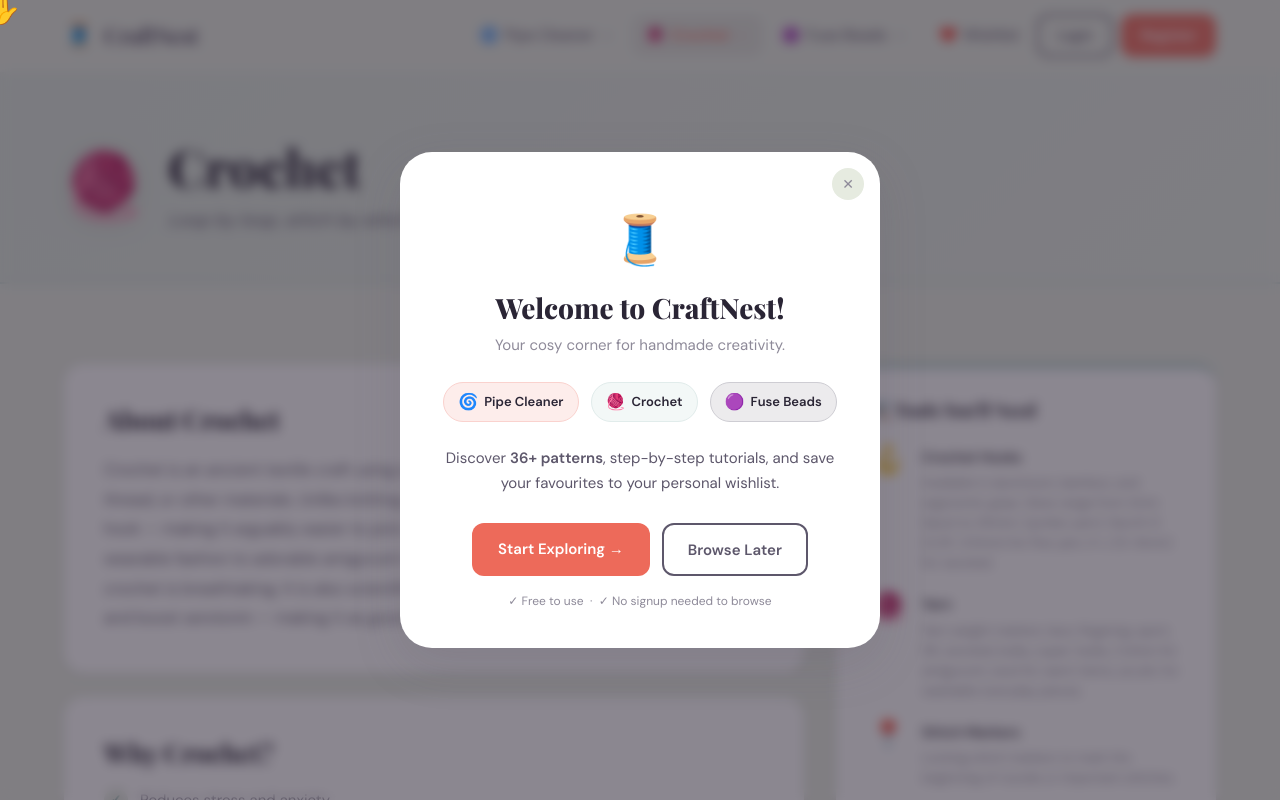
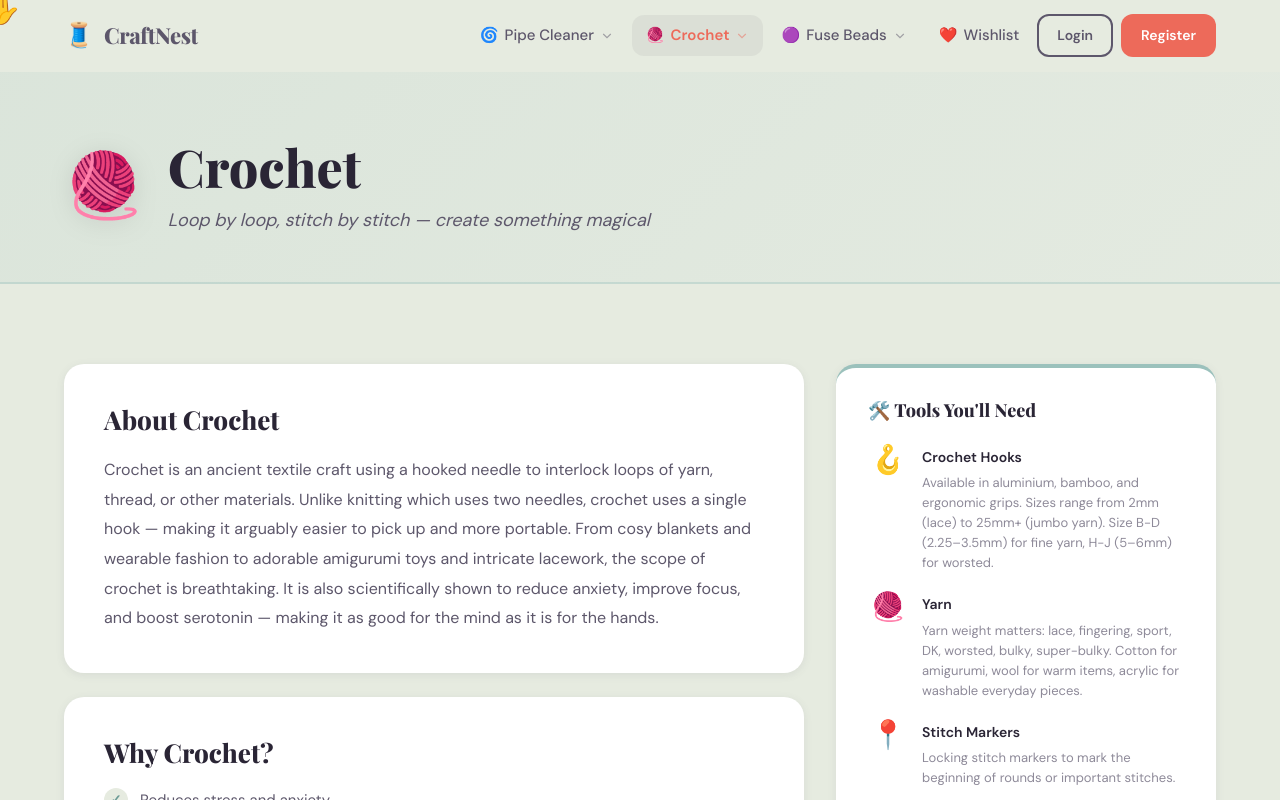
Before and after one commit to Amber-0666/COS30043-craftWeb, a Vue app in the folder craftWeb/: page /craft/crochet/info in a window 1280 px wide. Shown: the top 800 px of the page. Built offline with nearby package versions, Linux system fonts and the light colour scheme; a web font is replaced by a local one.

Commit message:
Update popup

```diff
--- a/craftWeb/src/components/WelcomePopup.vue
+++ b/craftWeb/src/components/WelcomePopup.vue
@@ -46,15 +46,11 @@ const totalPatterns = crafts.reduce((acc, c) => acc + c.patterns.length, 0)
 const visible = ref(false)
 
 onMounted(() => {
-  // Show only once per session
-  if (!sessionStorage.getItem('craftnest_popup_seen')) {
-    setTimeout(() => { visible.value = true }, 900)
-  }
+  setTimeout(() => { visible.value = true }, 900)
 })
 
 function dismiss() {
   visible.value = false
-  sessionStorage.setItem('craftnest_popup_seen', '1')
 }
 </script>
 
--- a/craftWeb/src/views/CraftInfo.vue
+++ b/craftWeb/src/views/CraftInfo.vue
@@ -1,6 +1,5 @@
 <template>
   <div v-if="craft">
-    <WelcomePopup />
     <CraftPageHeader :craft="craft" />
 
     <section class="section">
--- a/craftWeb/src/views/Home.vue
+++ b/craftWeb/src/views/Home.vue
@@ -21,8 +21,8 @@
             find tutorials, patterns, and inspiration for every skill level.
           </p>
           <div class="hero-actions">
-            <RouterLink to="/craft/pipe-cleaner/learn" class="btn btn-primary">Start Crafting →</RouterLink>
             <RouterLink to="/craft/crochet/info" class="btn btn-outline">Explore Crafts</RouterLink>
+            <RouterLink to="/craft/crochet/learn" class="btn btn-primary">Start Crafting →</RouterLink>
           </div>
           <div class="hero-stats">
             <div class="stat"><span class="stat-num">3</span><span class="stat-label">Craft Types</span></div>
```
